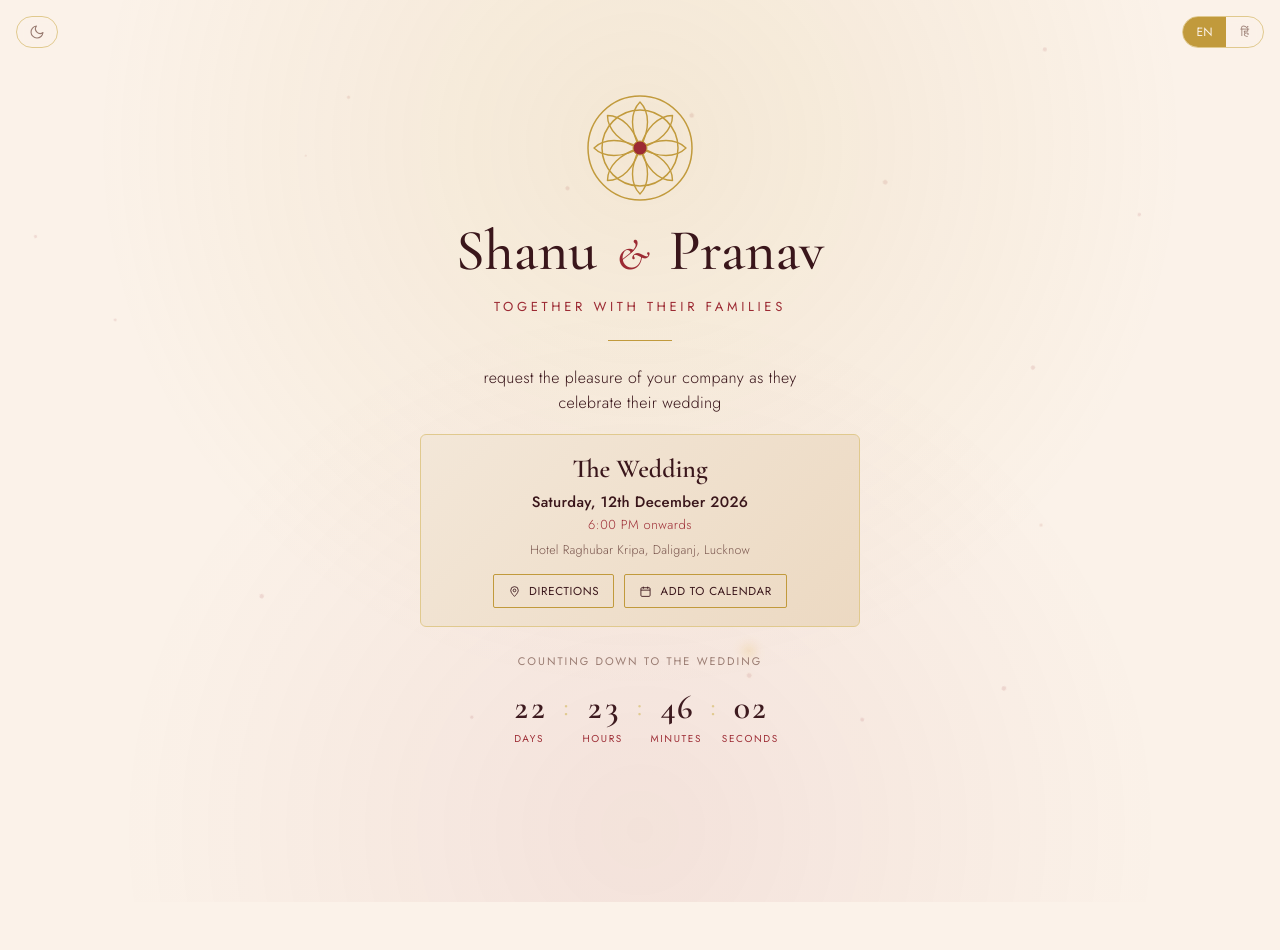
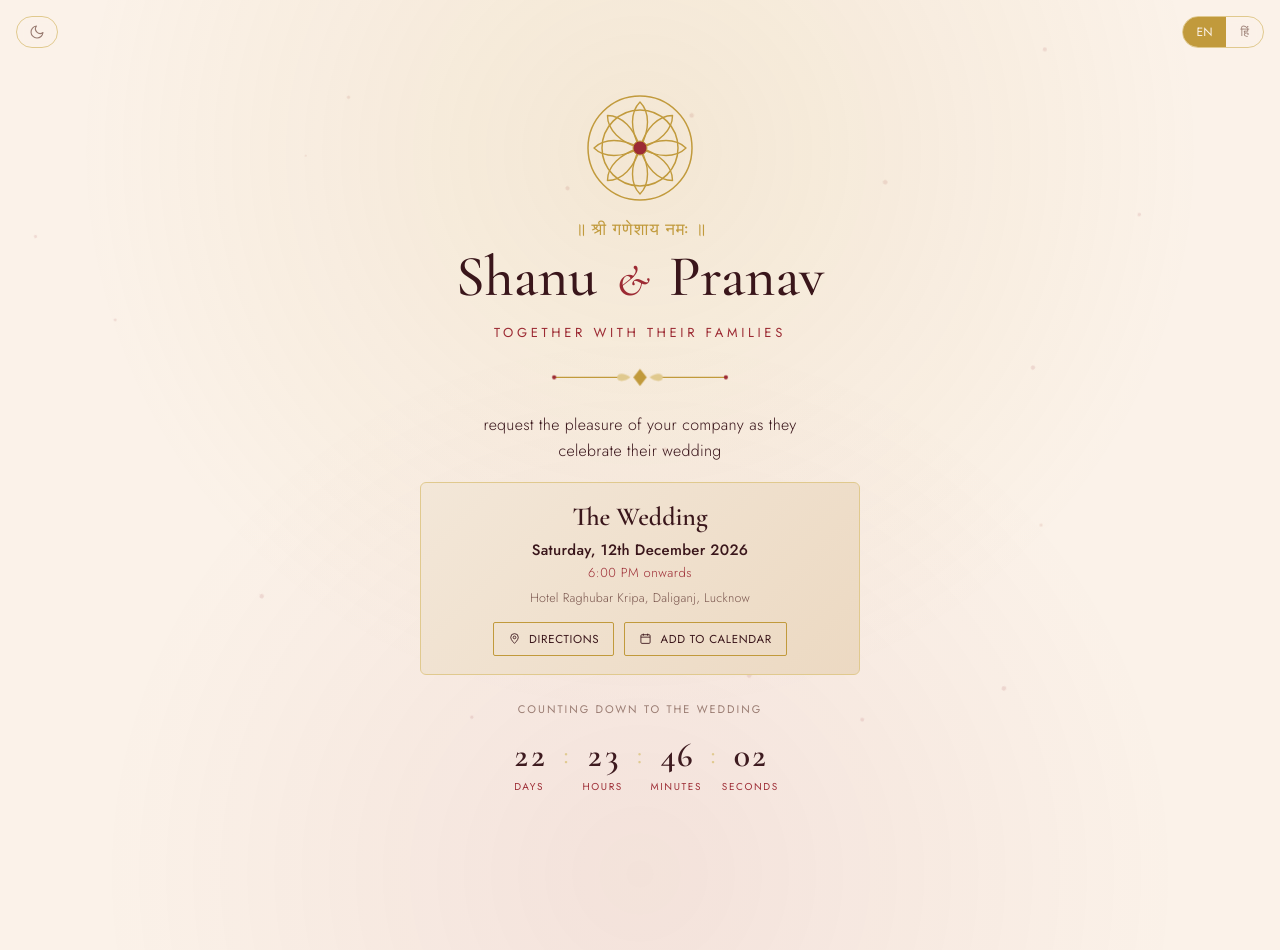
Before and after one commit to dubeypranav4/wedding_invite, a plain HTML site: page index.html in a window 1280 px wide. Before the commit the page ends 902 px from the top, so only its background shows below. Drawn offline with nearby package versions, Linux system fonts and the light colour scheme; a web font is replaced by a local one.

Commit message:
Refine invite: drop petals & monogram, keep Ganesh invocation + ornament
- Remove falling petals (CSS + JS)
- Remove the S&P mandala monogram; restore the simple center dot
- Show "॥ श्री गणेशाय नमः ॥" in both EN and हिं, always in Devanagari
- Keep the ornamental divider

Co-Authored-By: Claude Opus 4.8 <noreply@anthropic.com>

```diff
--- a/index.html
+++ b/index.html
@@ -249,15 +249,57 @@
     padding:0 6px;
   }
 
-  .divider{
-    width:0;
-    height:1px;
-    background:var(--gold);
-    margin:24px auto;
-    animation:growLine 0.8s ease-out forwards;
+  .invocation{
+    font-family:'Tiro Devanagari Hindi',serif;
+    font-size:17px;
+    letter-spacing:0.06em;
+    color:var(--gold);
+    margin:0 0 6px;
+    opacity:0;
+    animation:riseIn 0.9s ease-out forwards;
+    animation-delay:1.25s;
+  }
+
+  .ornament{
+    display:block;
+    width:min(66vw, 210px);
+    height:auto;
+    margin:22px auto;
+    overflow:visible;
+    opacity:0;
+    animation:fadeIn 0.5s ease-out forwards;
+    animation-delay:2.75s;
+  }
+  .ornament .orn-line{
+    fill:none;
+    stroke:var(--gold);
+    stroke-width:1.4;
+    stroke-linecap:round;
+    stroke-dasharray:80;
+    stroke-dashoffset:80;
+    animation:draw 0.9s ease-out forwards;
     animation-delay:2.9s;
   }
-  @keyframes growLine{ to{ width:64px; } }
+  .ornament .orn-gem,
+  .ornament .orn-leaf,
+  .ornament .orn-dot{
+    opacity:0;
+    transform-box:fill-box;
+    transform-origin:center;
+    animation:bloom 0.6s ease-out forwards;
+  }
+  .ornament .orn-gem{ fill:var(--gold); animation-delay:3.3s; }
+  .ornament .orn-leaf{ fill:var(--gold-soft); animation-delay:3.45s; }
+  .ornament .orn-dot{ fill:var(--rose); animation-delay:3.55s; }
+  @keyframes fadeIn{ to{ opacity:1; } }
+  @media (prefers-reduced-motion: reduce){
+    .ornament,
+    .ornament .orn-line,
+    .ornament .orn-gem,
+    .ornament .orn-leaf,
+    .ornament .orn-dot{ opacity:1; stroke-dashoffset:0; transform:none; animation:none; }
+  }
+
 
   .invite-line{
     font-family:'Jost',sans-serif;
@@ -684,11 +726,21 @@
       <circle class="core" cx="60" cy="60" r="7"/>
     </svg>
 
+    <p class="invocation" id="t_invocation">॥ श्री गणेशाय नमः ॥</p>
+
     <h1 class="names" id="t_names">Shanu <span class="amp">&amp;</span> Pranav</h1>
 
     <p class="eyebrow" id="t_eyebrow">TOGETHER WITH THEIR FAMILIES</p>
 
-    <div class="divider"></div>
+    <svg class="ornament" viewBox="0 0 220 28" aria-hidden="true">
+      <path class="orn-line" d="M20 14 H96"/>
+      <path class="orn-line" d="M124 14 H200"/>
+      <path class="orn-gem" d="M110 5 L117 14 L110 23 L103 14 Z"/>
+      <path class="orn-leaf" d="M100 14 C 94 9 86 9 86 14 C 86 19 94 19 100 14 Z"/>
+      <path class="orn-leaf" d="M120 14 C 126 9 134 9 134 14 C 134 19 126 19 120 14 Z"/>
+      <circle class="orn-dot" cx="20" cy="14" r="2.2"/>
+      <circle class="orn-dot" cx="200" cy="14" r="2.2"/>
+    </svg>
 
     <p class="invite-line" id="t_invite">request the pleasure of your company as they celebrate their wedding</p>
 
@@ -940,6 +992,7 @@
   /* ===== Bilingual text (English / Hindi) ===== */
   const STRINGS = {
     en: {
+      invocation: "॥ श्री गणेशाय नमः ॥",
       eyebrow: "TOGETHER WITH THEIR FAMILIES",
       names:   'Shanu <span class="amp">&amp;</span> Pranav',
       invite:  "request the pleasure of your company as they celebrate their wedding",
@@ -961,6 +1014,7 @@
       },
     },
     hi: {
+      invocation: "॥ श्री गणेशाय नमः ॥",
       eyebrow: "अपने परिवारों के साथ",
       names:   'शानू <span class="amp">और</span> प्रणव',
       invite:  "अपने विवाह के शुभ अवसर पर आपकी गरिमामयी उपस्थिति की सादर प्रार्थना करते हैं",
@@ -1099,6 +1153,7 @@
   /* ===== Apply language ===== */
   function applyLang(lang){
     const s = STRINGS[lang] || STRINGS.en;
+    document.getElementById("t_invocation").textContent = s.invocation;
     document.getElementById("t_eyebrow").textContent = s.eyebrow;
     document.getElementById("t_names").innerHTML = s.names;
     document.getElementById("t_invite").textContent = s.invite;
```
